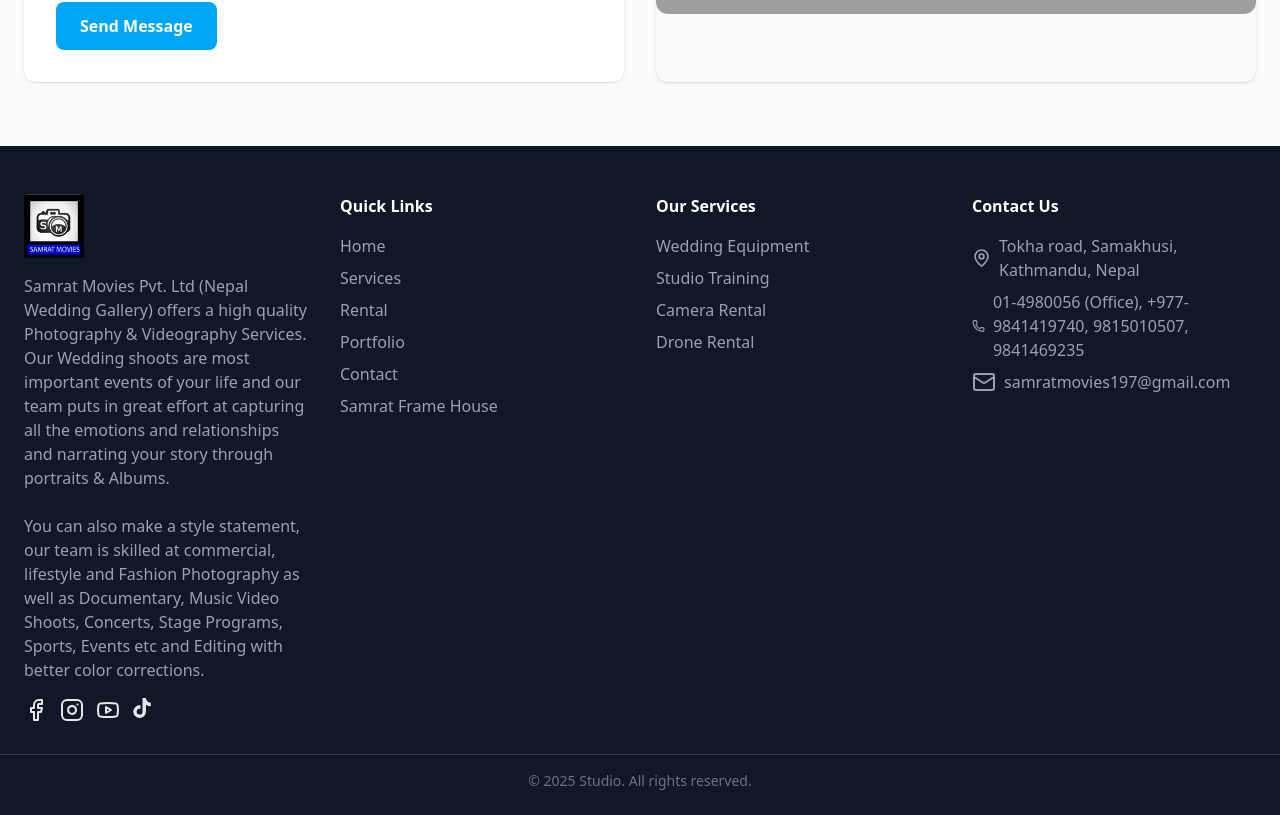
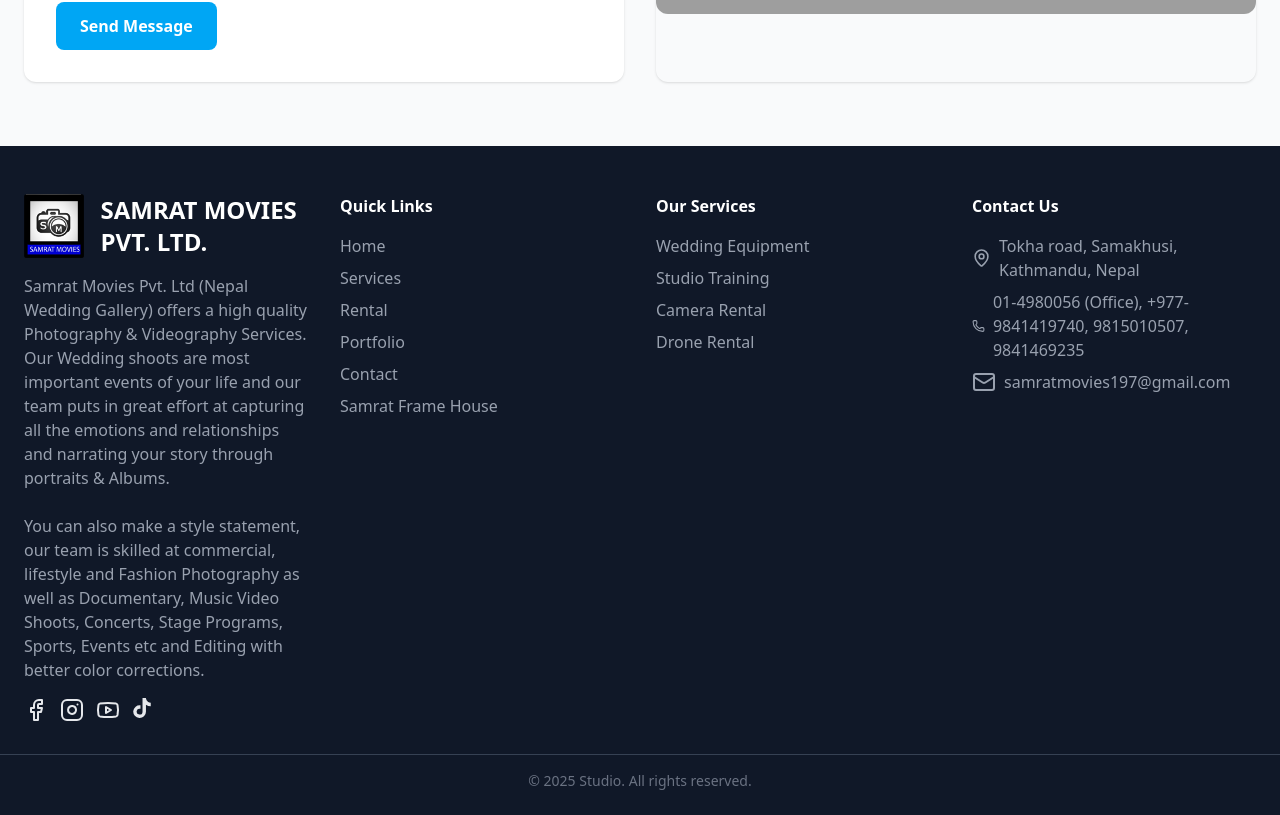
Before and after one commit to Mandip69/Samrat-Group, a React (Vite) app: page /contact in a window 1280 px wide. Shown: the part 930-1745 px from the top of the page. Built offline with nearby package versions, Linux system fonts and the light colour scheme; grey boxes are pictures that could not be loaded.

Commit message:
added chnage in footer

```diff
--- a/src/components/footer.jsx
+++ b/src/components/footer.jsx
@@ -8,7 +8,11 @@ const Footer = () => {
       <div className="max-w-7xl mx-auto px-6 grid md:grid-cols-4 gap-8">
         {/* About Section */}
         <div>
-          <img src="/logo.png" alt="Studio Logo" className="h-16 w-auto mb-4" />
+         <div className="flex items-center mb-4">
+  <img src="/logo.png" alt="Studio Logo" className="h-16 w-auto mr-4" />
+  <h1 className="text-2xl font-semibold text-white">SAMRAT MOVIES PVT. LTD.</h1>
+</div>
+
 <p className="text-gray-400 mb-4">
   Samrat Movies Pvt. Ltd (Nepal Wedding Gallery) offers a high quality
   Photography & Videography Services. Our Wedding shoots are most
@@ -20,6 +24,7 @@ const Footer = () => {
   Shoots, Concerts, Stage Programs, Sports, Events etc and Editing with
   better color corrections.
 </p>
+
                 <div className="flex space-x-3 mt-2">
                   <a
                    href="https://www.facebook.com/samratmovies/"
```
Lines whose indentation alone changed are shown as unchanged.
